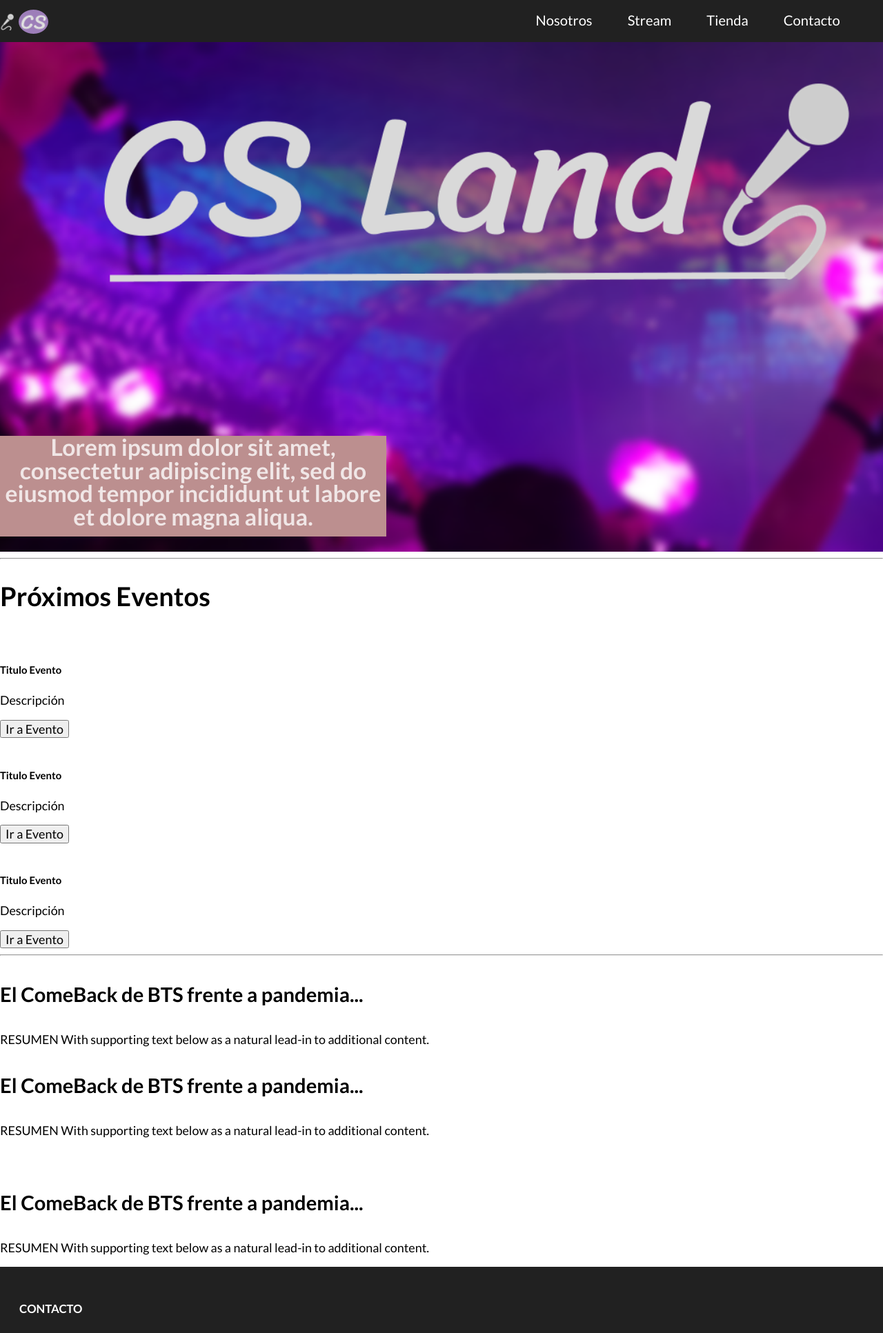
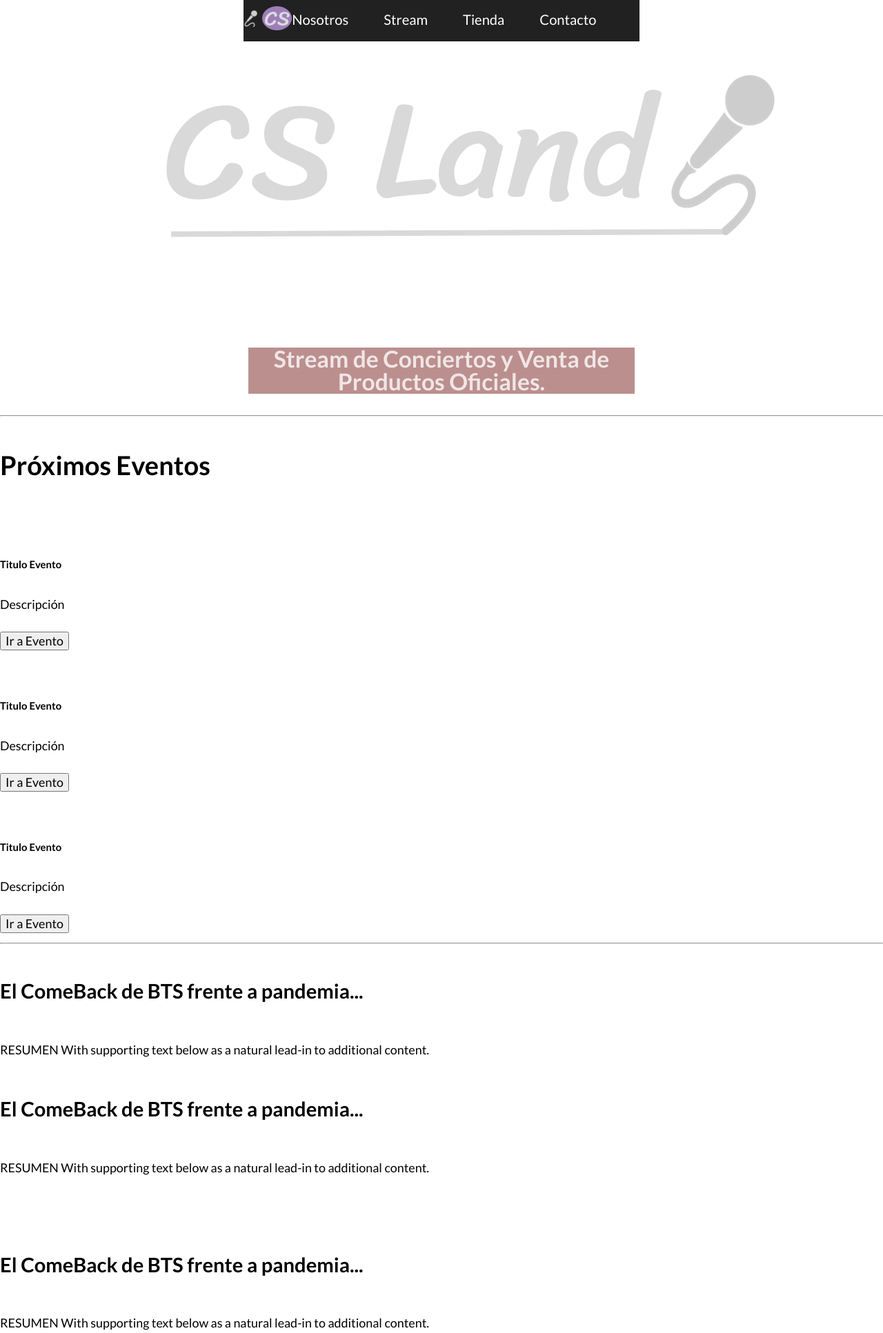
Before and after one commit to j-daniel-cruz-b/CS-Land-php-, a PHP site: page / in a window 1280 px wide. Shown: the top 1933 px of the page at 69% size. Run offline with PHP 8.4, Linux system fonts and the light colour scheme.

Commit message:
Actualizaciones caro

```diff
--- a/css/styles.css
+++ b/css/styles.css
@@ -1,22 +1,36 @@
-/*-----------------------------------------------------------------------*/
-
 html {
-    font-size: 70%;
-    /** Reset para REMS - 62.5% = 10px de 16px **/
+    box-sizing: border-box;
+    font-size: 70%; /** Reset para REMS - 62.5% = 10px de 16px **/
 }
-
+*, *:before, *:after {
+    box-sizing: border-box;
+}
 body {
     font-family: 'Lato', sans-serif;
     font-size: 1.6rem;
+    line-height: 2;
+}
+/** Globales **/
+img {
+    max-width: 100%;
+}
+.contenedor {
+    max-width: 120rem; /* = 1200px*/
+    margin: 0 auto 0 auto;
+}
+h1{
+    font-size: 3rem;
+}
+h2{
+    font-size: 3.4rem;
+}
+h3{
+    font-size: 3rem;
+}
+h4{
+    font-size: 2.6rem;
 }
 
-footer {
-    background-color: #212121;
-    color: white;
-    text-decoration: none;
-    font-size: 1.8rem;
-    margin-right: 4rem;
-}
 
 .navbar {
     background-color: #212121;
@@ -53,7 +67,7 @@ footer {
     margin: 0rem;
 }
 
-.header-home {
+.header-home .inicio{
     background-image: url(../img/background-home.png);
     background-position: center center;
     background-size: cover;
@@ -61,39 +75,19 @@ footer {
     min-height: 50rem;
 }
 
-/** Globales **/
-img {
-    max-width: 100%;
-}
-.contenedor {
-    max-width: 120rem; /* = 1200px*/
-    margin: 0 auto 0 auto;
-}
-h1{
-    font-size: 3rem;
-}
-h2{
-    font-size: 3.4rem;
-}
-h3{
-    font-size: 3rem;
-}
-h4{
-    font-size: 2.6rem;
-}
-
 .contenido-header {
     height: 100%;
     display: flex;
     flex-direction: column;
     justify-content: space-between;
+    align-items: center;
 }
 
 .contenido-header h1 {
     color: #ffffffc7;
     background-color: rosybrown;
-    margin-top: 0;
-    padding-bottom: 1rem;
+    /**margin-top: 0;**/
+    padding-top: 0;
     max-width: 50rem;
     line-height: 1;
     text-align: center;
@@ -103,5 +97,11 @@ h4{
     max-width: 50rem;
     margin-left: 2.5rem;
 }
-.logo-home h1 {
+
+footer {
+    background-color: #212121;
+    color: white;
+    text-decoration: none;
+    font-size: 1.8rem;
+    margin-right: 4rem;
 }
--- a/index.html
+++ b/index.html
@@ -11,7 +11,7 @@
 </head>
 
 <body>
-    <header class="header-home">
+    <header class="header-home inicio">
         <div class="contenedor contenido-header">
             <div class="navbar">
                 <a href="/" class="icono">
@@ -29,11 +29,12 @@
             </div>
             <div class="contenido-header logo-home">
                 <img src="img/logo-sin-texto.png" alt="" srcset="">
-                <h1>Lorem ipsum dolor sit amet, consectetur adipiscing elit, sed do eiusmod tempor incididunt ut labore et dolore magna aliqua.</h1>
+                <h1>Stream de Conciertos y Venta de Productos Oficiales.</h1>
             </div>
         </div>
     </header>
     <hr>
+
     <section class="contenedor prox-eventos">
         <div class="eventos">
             <h2>Próximos Eventos</h2>
```
Also changed, not shown: 1 other file.
